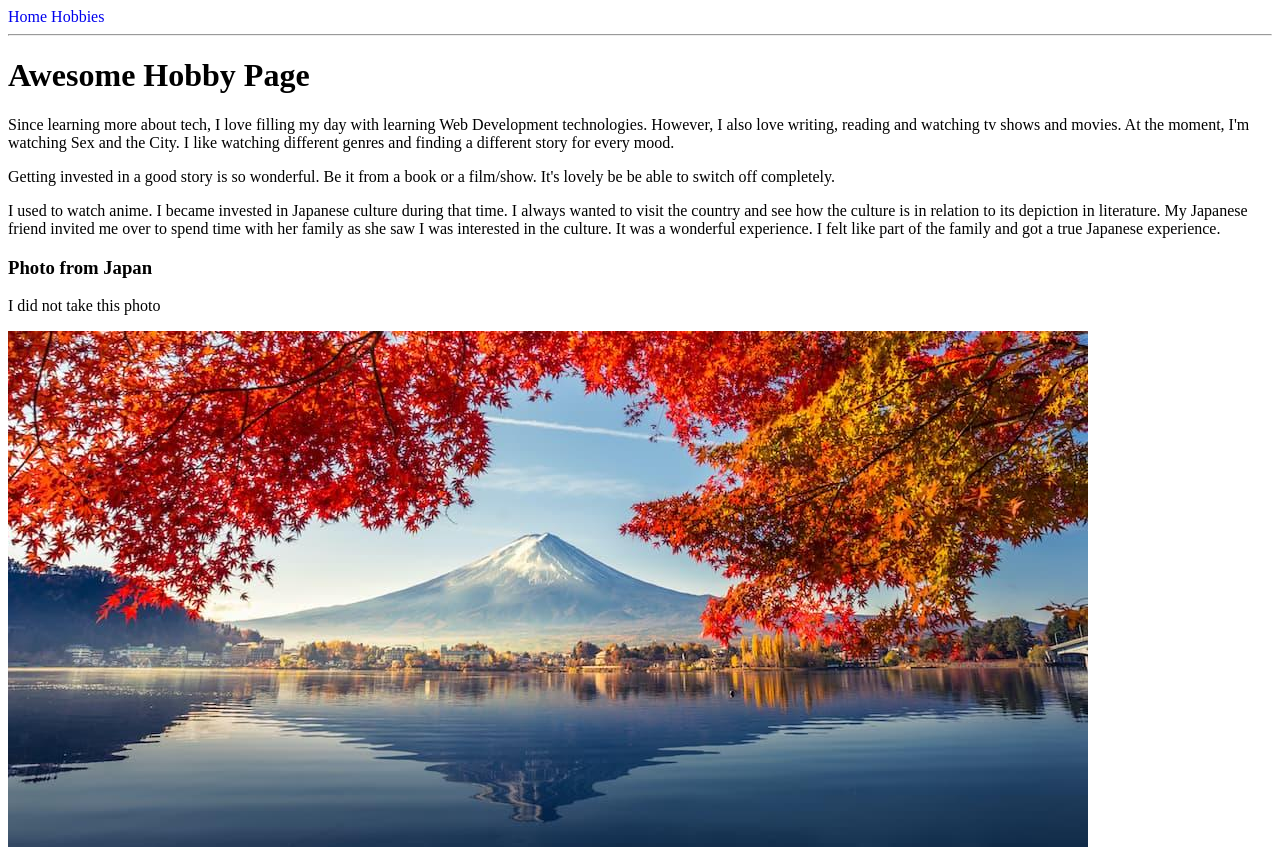
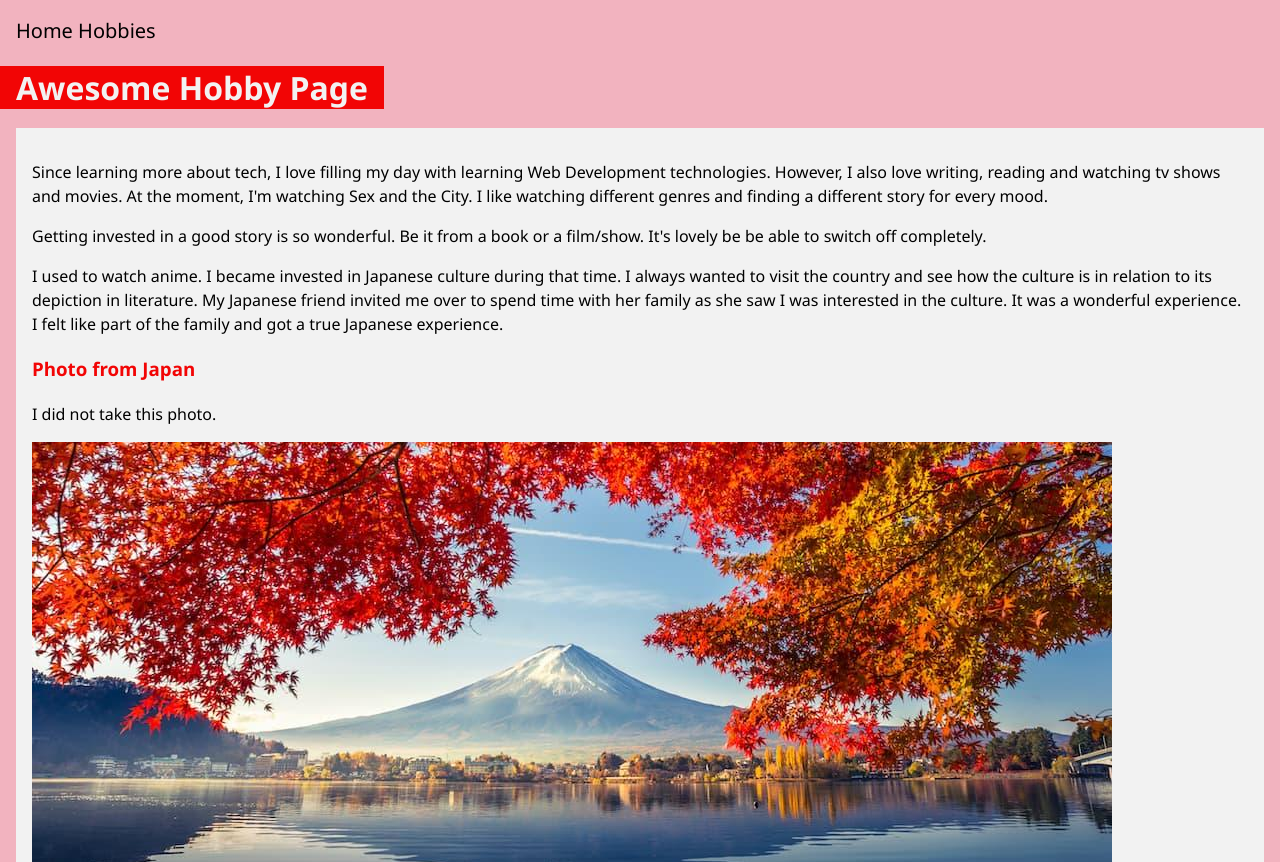
Before and after one commit to sarahjameson/frontend-masters-bootcamp, a plain HTML site: page 2-CSS/homework/styled-about-page/hobbies.html in a window 1280 px wide. Shown: the top 862 px of the page. Drawn offline with Linux system fonts and the light colour scheme.

Commit message:
finished some more homework in the css section

```diff
--- /dev/null
+++ b/2-CSS/homework/styled-about-page/css/style.css
@@ -0,0 +1,48 @@
+body {
+    font-family: 'Segoe UI', Tahoma, Geneva, Verdana, sans-serif;
+    margin: 0;
+    background-color: #F2B3BF;
+    line-height: 1.5;
+}
+
+h3 {
+    color: #F20505;
+}
+
+.nav {
+    height: 2rem;
+    font-size: 20px;
+    color: black;
+    padding: 1rem;
+}
+
+.title {
+    background-color: #F20505;
+    display: inline;
+    color: #F2F2F2;
+    padding: 0 1rem;
+}
+
+.important-things {
+    background-color: #F2F2F2;
+    margin: 1rem;
+    padding: 1rem;
+}
+
+#japan-photo {
+    text-align: center;
+    width: 4rem;
+    height: 4rem;
+}
+
+a:link {
+    color: black;
+}
+
+a:visited {
+    color: black;
+}
+
+a:hover {
+    color: #F20505;
+}
--- a/2-CSS/homework/styled-about-page/hobbies.html
+++ b/2-CSS/homework/styled-about-page/hobbies.html
@@ -5,14 +5,17 @@
     <meta http-equiv="X-UA-Compatible" content="IE=edge">
     <meta name="viewport" content="width=device-width, initial-scale=1.0">
     <title>Hobbies</title>
+    <link rel="stylesheet" href="css/style.css">
 </head>
 <body>
-    <a href="index.html" style="text-decoration: none;">Home</a>
-    <a href="hobbies.html" style="text-decoration: none;">Hobbies</a>
-    <hr>
+    <div class="nav">
+        <a href="index.html" style="text-decoration: none;">Home</a>
+        <a href="hobbies.html" style="text-decoration: none;">Hobbies</a>
+    </div>
     <!-- If you still need more to do, make a page about some of your hobbies and activities. Include: -->
-    <h1>Awesome Hobby Page</h1>
+    <h1 class="title">Awesome Hobby Page</h1>
 
+    <div class="important-things">
     <!-- What is this hobby exactly? -->
     <p>Since learning more about tech, I love filling my day with learning Web Development technologies. However, I also love writing, reading and watching tv shows and movies. At the moment, I'm watching Sex and the City. I like watching different genres and finding a different story for every mood.</p>
 
@@ -25,8 +28,8 @@
     <!-- Photos and/or videos of your hobby in action -->
     <!-- I don't have any photos on this device -->
     <h3>Photo from Japan</h3>
-    <p>I did not take this photo</p>
-    <img src="japan.jpeg" alt="Photo of Japan">
+    <p>I did not take this photo.</p>
+    <img id="photo-japan" src="japan.jpeg" alt="Photo of Japan">
 
 
     <!-- Links to websites describing your hobby, or where hobbyists discuss what they do -->
@@ -35,5 +38,6 @@
         <li><a href="https://www.crunchyroll.com/" style="text-decoration: none;">Crunchyroll</a></li>
         <li><a href="https://www.reddit.com/r/anime/" style="text-decoration: none;">Anime subreddit</a></li>
     </ul>
+    </div>
 </body>
 </html>
```
Also changed, not shown: 2-CSS/homework/styled-about-page/index.html (+14 -3 lines), 2 other files.
